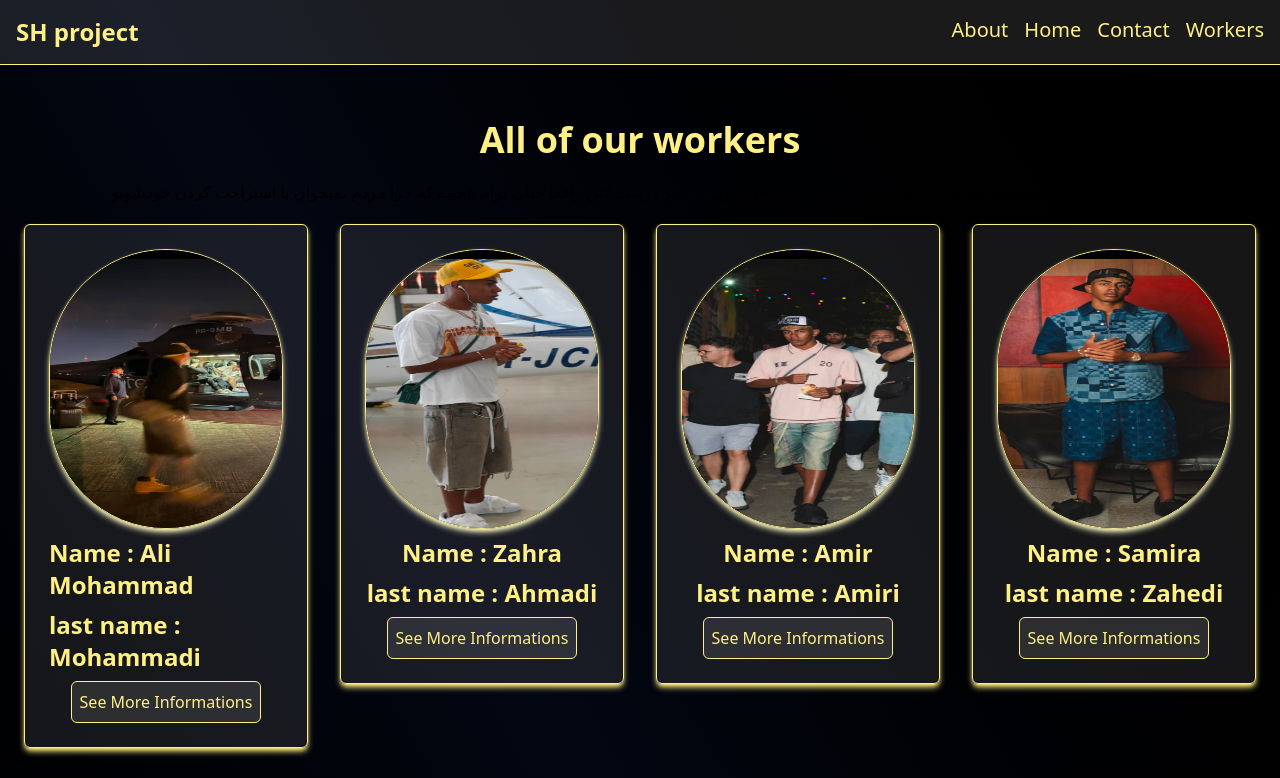
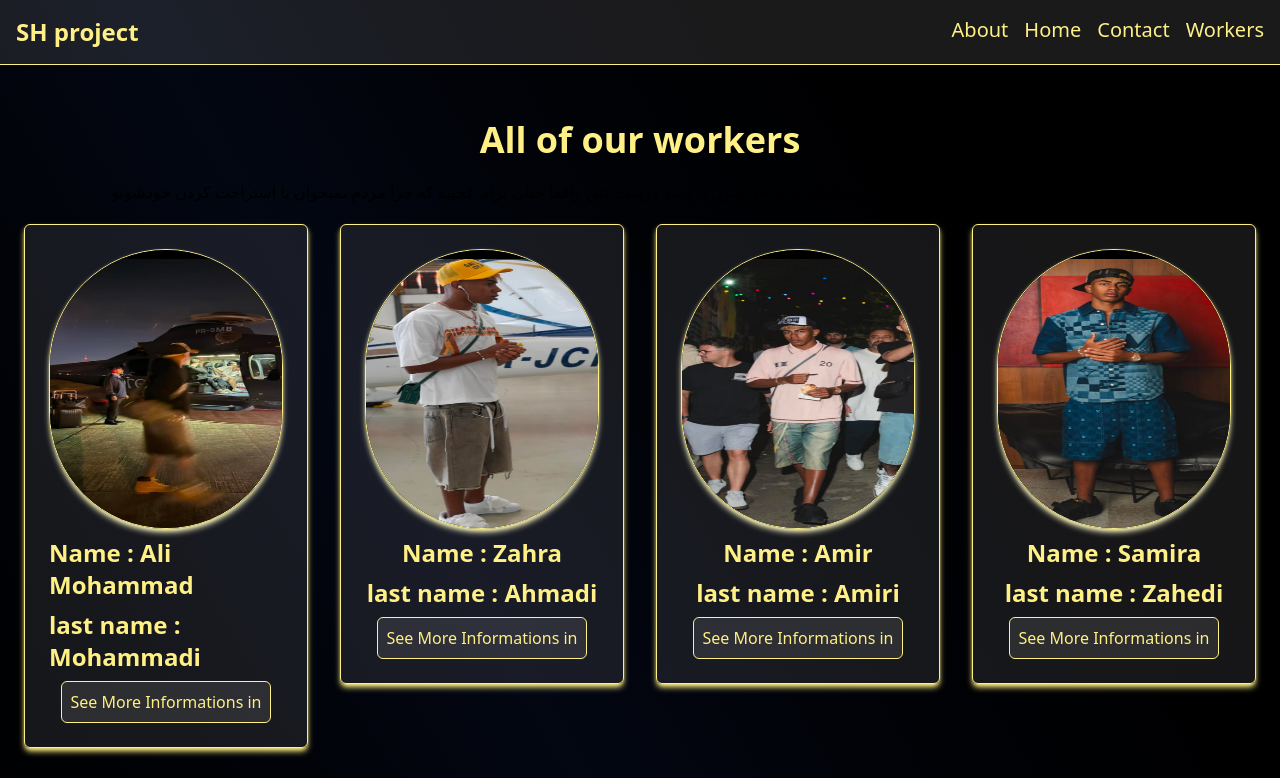
Before and after one commit to shikebazahidi999/First-Next-App, a Next.js app: page /products in a window 1280 px wide. Shown: the top 778 px of the page. Built offline with nearby package versions, Linux system fonts and the light colour scheme.

Commit message:
changes added

```diff
--- a/src/app/products/page.tsx
+++ b/src/app/products/page.tsx
@@ -39,7 +39,7 @@ function Products() {
 								{" "}
 								<button className="w-full bg-gray-200/10 p-2 rounded-md border  hover:shadow-md hover:shadow-yellow-200">
 									{" "}
-									See More Informations
+									See More Informations in
 								</button>
 							</a>
 						</div>
```
